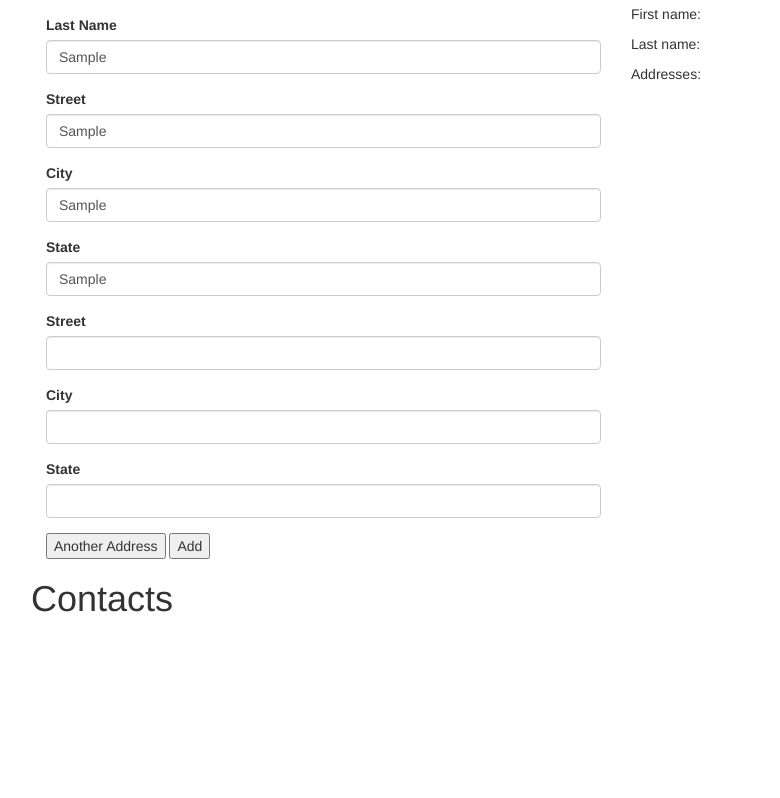
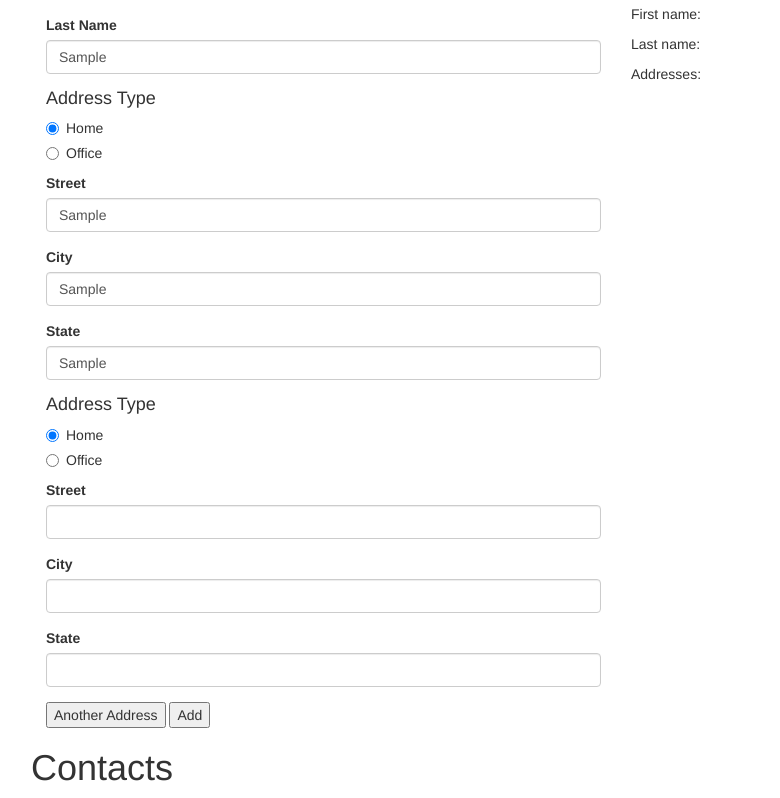
Before and after one commit to chanzlee/address-book-object, a plain HTML site: page index.html in a window 1280 px wide. Both pictures are taken after typing "Sample", "Sample", "Sample", "Sample", "Sample" into the empty fields and a click on the button "Another Address". Shown: the part 129-927 px from the top of the page, without its empty margins (24-804 px from the left). Before the commit the page ends 800 px from the top, so only its background shows below. Drawn offline with Linux system fonts and the light colour scheme.

Commit message:
Add address type

```diff
--- a/index.html
+++ b/index.html
@@ -24,6 +24,19 @@
 
             <div id="new-addresses">
               <div class="new-address">
+                <h4>Address Type</h4>
+                <div class="radio">
+                  <label>
+                    <input type="radio" name="addressType0" value="home" checked>
+                    Home
+                  </label>
+                </div>
+                <div class="radio">
+                  <label>
+                    <input type="radio" name="addressType0" value="office">
+                    Office
+                  </label>
+                </div>
                 <div class="form-group">
                   <label for="street">Street</label>
                   <input type="text" class="street form-control">
--- a/js/scripts.js
+++ b/js/scripts.js
@@ -9,30 +9,43 @@ Contact.prototype.name = function() {
   return this.firstName+ " "+this.lastName;
 }
 
-function Address(street, city, state) {
+function Address(type, street, city, state) {
+  this.type = type;
   this.street = street;
   this.city = city;
   this.state = state;
 }
 
 Address.prototype.fullAddress = function() {
-  return this.street + " " + this.city + " " + this.state;
+  return "Type: " + this.type + " <br>" + this.street + " " + this.city + " " + this.state;
 }
 
 $(document).ready(function(){
-  var addressForm = $("#new-addresses").first().html();
+  // var addressForm = $("#new-addresses").first().html();
+  var addressFormTop = '<div class="new-address"><h4>Address Type</h4>';
+  var addressFormMiddle = '<div class="radio"><label><input type="radio" name="addressType0" value="home" checked>Home</label></div><div class="radio"><label><input type="radio" name="addressType0" value="office">Office</label></div>';
+  var addressFormBottom = '<div class="form-group"><label for="street">Street</label><input type="text" class="street form-control"></div><div class="form-group"><label for="city">City</label><input type="text" class="city form-control"></div><div class="form-group"><label for="state">State</label><input type="text" class="state form-control"></div></div>'
+
   var contacts = [];
   var id = 0;
+  var addressFormCount = 0;
+
 
   $("#addForm").click(function(event){
     event.preventDefault();
+    addressFormCount++;
+    var addressFormMiddleNew = addressFormMiddle.replace(/name="addressType0"/g, 'name="addressType'+addressFormCount+'"');
+
+    var addressForm = addressFormTop+addressFormMiddleNew+addressFormBottom;
     $("#new-addresses").append(addressForm);
   });
   $("#new-contact").submit(function(event){
     event.preventDefault();
     var contact = new Contact(id++, $("#firstName").val(), $("#lastName").val());
+    var index=0;
     $(".new-address").each(function(){
-      contact.addresses.push(new Address($(".street").val(), $(".city").val(), $(".state").val()));
+      contact.addresses.push(new Address($("input:radio[name=addressType"+index+"]:checked").val(), $(".street").val(), $(".city").val(), $(".state").val()));
+      index++;
     });
     contacts.push(contact);
     $("#contactsDisplay").append("<li>"+contact.name()+"<span class='hidden id'>"+contact.id+"</span>"+"</li>")
@@ -46,7 +59,7 @@ $(document).ready(function(){
       contact.addresses.forEach(function(address){
         $("#addressesDisplay").append("<li>"+address.fullAddress()+"</li>");
       });
-
     });
+    addressFormCount = 0;
   });
 });
```
